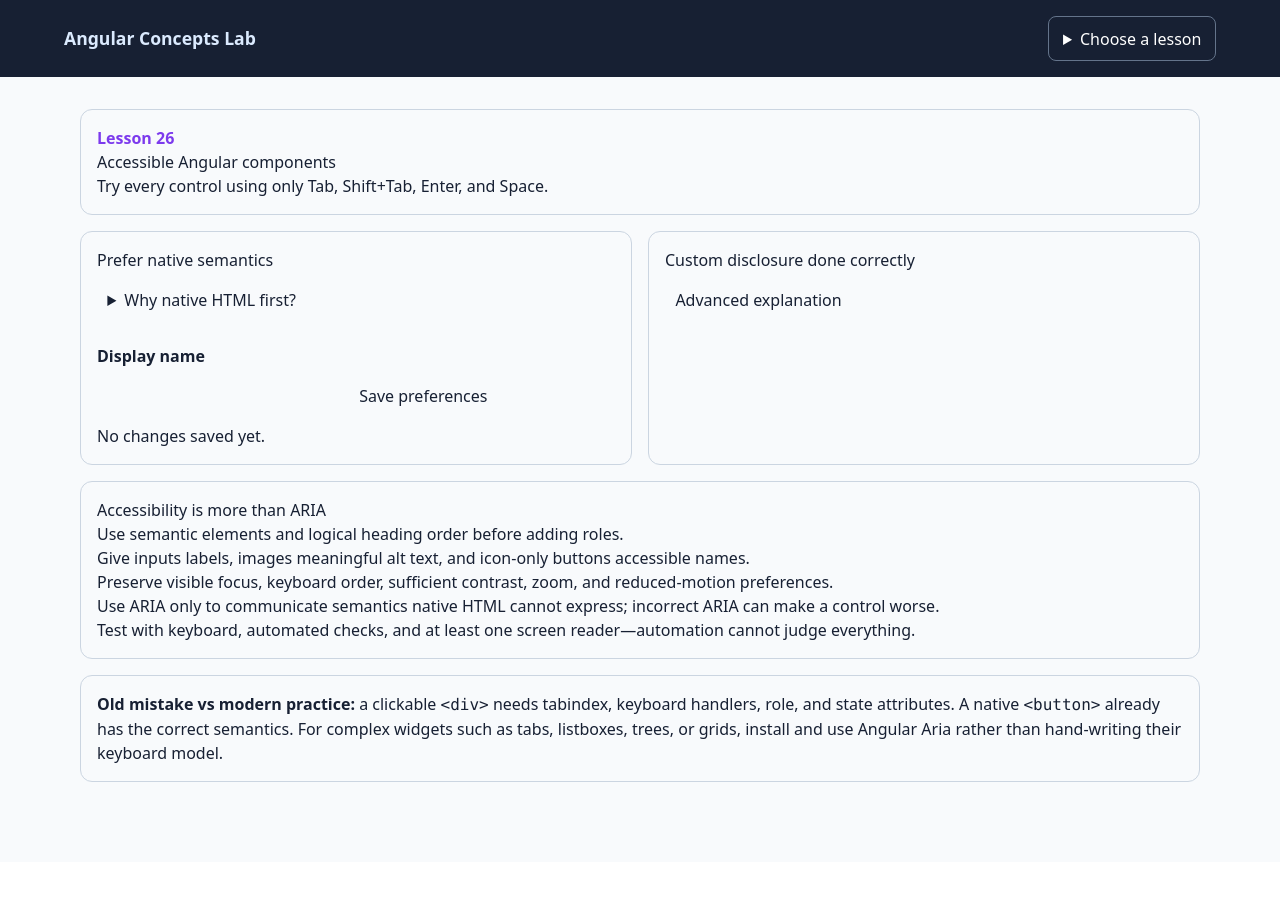
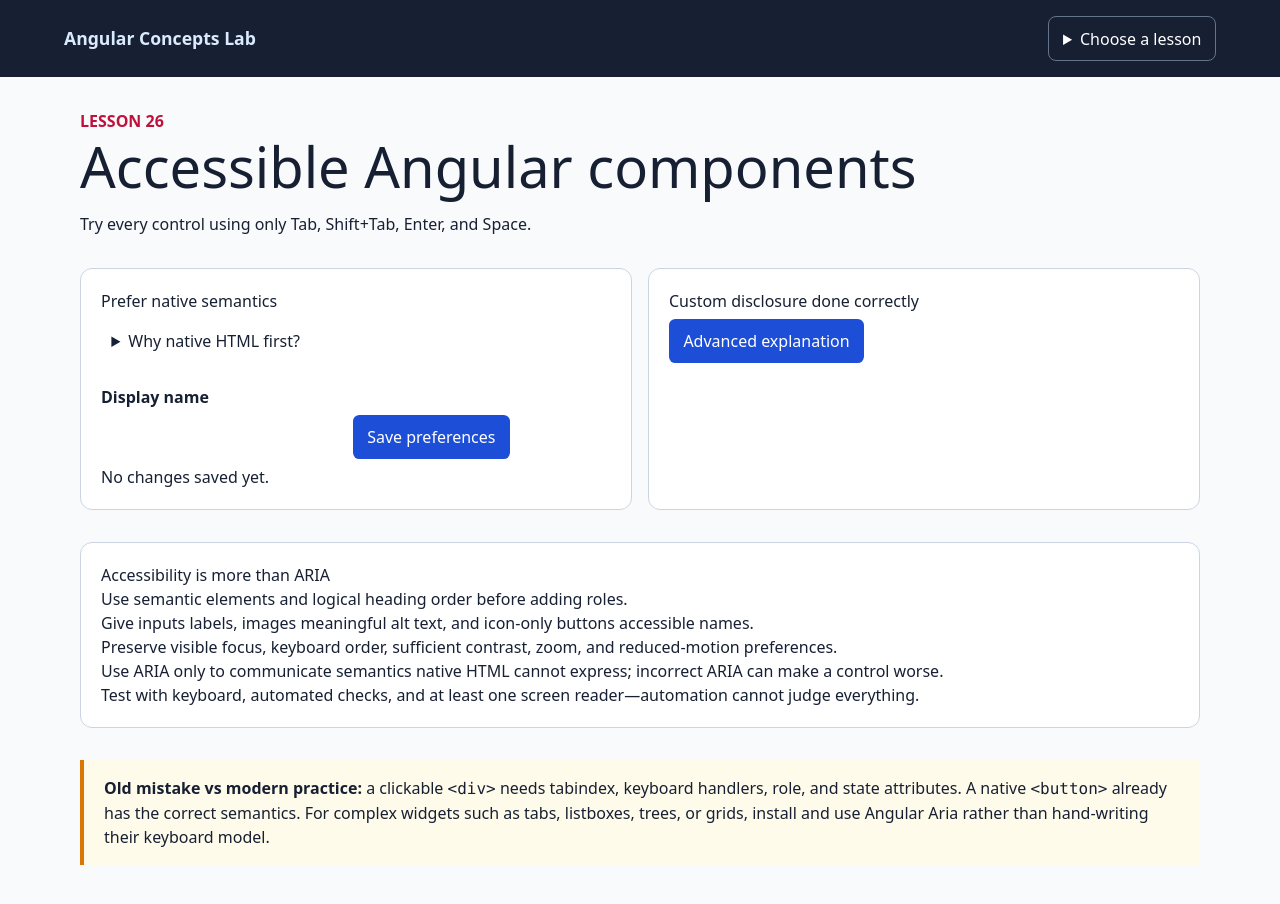
Before and after one commit to rabie-khlifi/angular-comparison, an Angular app: page /accessibility in a window 1280 px wide. Shown: the top 904 px of the page. Before the commit the page ends 862 px from the top, so only its background shows below. Built offline with nearby package versions, Linux system fonts and the light colour scheme.

Commit message:
fixed style mismatch

```diff
--- a/src/app/lessons/accessibility/accessibility-page/accessibility-page.css
+++ b/src/app/lessons/accessibility/accessibility-page/accessibility-page.css
@@ -1,7 +1,12 @@
 :host { display: block; }
-.lesson-heading, .details, article, aside { padding: 1rem; margin-bottom: 1rem; border: 1px solid #cbd5e1; border-radius: .75rem; }
-.eyebrow { color: #7c3aed; font-weight: 700; }
-.grid { display: grid; grid-template-columns: repeat(auto-fit, minmax(18rem, 1fr)); gap: 1rem; }
+.lesson-heading { max-width: 58rem; }
+.eyebrow { color: #be123c; font-weight: 800; text-transform: uppercase; }
+h1 { margin-block: .25rem 1rem; font-size: clamp(2rem, 5vw, 3.5rem); line-height: 1.05; }
+.details, .grid article { padding: 1.25rem; border: 1px solid #cbd5e1; border-radius: .75rem; background: white; }
+.details { margin-block: 2rem; }
+.grid { display: grid; grid-template-columns: repeat(auto-fit, minmax(min(100%, 22rem), 1fr)); gap: 1rem; margin-block: 2rem; }
 label { display: block; margin-top: 1rem; font-weight: 700; }
-input, button, summary { padding: .65rem; margin: .35rem 0; font: inherit; }
+input, summary { padding: .65rem; margin: .35rem 0; font: inherit; }
+button { padding: .65rem .9rem; margin: .35rem 0; border: 0; border-radius: .4rem; color: white; background: #1d4ed8; font: inherit; cursor: pointer; }
 :focus-visible { outline: 3px solid #7c3aed; outline-offset: 3px; }
+aside { margin-top: 2rem; padding: 1rem 1.25rem; border-left: .3rem solid #d97706; background: #fffbeb; }
--- a/src/app/lessons/advanced-forms/advanced-forms-page/advanced-forms-page.css
+++ b/src/app/lessons/advanced-forms/advanced-forms-page/advanced-forms-page.css
@@ -1,8 +1,13 @@
 :host { display: block; }
-.lesson-heading, .details, form { padding: 1rem; margin-bottom: 1rem; border: 1px solid #cbd5e1; border-radius: .75rem; }
-.eyebrow { color: #7c3aed; font-weight: 700; }
-.grid { display: grid; grid-template-columns: repeat(auto-fit, minmax(18rem, 1fr)); gap: 1rem; }
+.lesson-heading { max-width: 58rem; }
+.eyebrow { color: #be123c; font-weight: 800; text-transform: uppercase; }
+h1 { margin-block: .25rem 1rem; font-size: clamp(2rem, 5vw, 3.5rem); line-height: 1.05; }
+.grid { display: grid; grid-template-columns: repeat(auto-fit, minmax(min(100%, 22rem), 1fr)); gap: 1rem; margin-block: 2rem; }
+form, .details { padding: 1.25rem; border: 1px solid #cbd5e1; border-radius: .75rem; background: white; }
+.details { margin-block: 2rem; }
 label { display: grid; gap: .35rem; margin: .8rem 0; font-weight: 700; }
-input, button { padding: .65rem; font: inherit; }
+input { box-sizing: border-box; width: 100%; padding: .65rem; font: inherit; }
+button { padding: .65rem .9rem; border: 0; border-radius: .4rem; color: white; background: #1d4ed8; font: inherit; cursor: pointer; }
+button:disabled { background: #94a3b8; cursor: not-allowed; }
 .error { display: block; color: #b91c1c; margin-bottom: .5rem; }
 code { color: #6d28d9; }
--- a/src/app/lessons/advanced-rxjs/advanced-rxjs-page/advanced-rxjs-page.css
+++ b/src/app/lessons/advanced-rxjs/advanced-rxjs-page/advanced-rxjs-page.css
@@ -1,7 +1,12 @@
 :host { display: block; }
-.lesson-heading, .details, article, aside { padding: 1rem; margin-bottom: 1rem; border: 1px solid #cbd5e1; border-radius: .75rem; }
-.eyebrow { color: #7c3aed; font-weight: 700; }
+.lesson-heading { max-width: 58rem; }
+.eyebrow { color: #be123c; font-weight: 800; text-transform: uppercase; }
+h1 { margin-block: .25rem 1rem; font-size: clamp(2rem, 5vw, 3.5rem); line-height: 1.05; }
+section { margin-block: 2rem; }
+.details, .grid article { padding: 1.25rem; border: 1px solid #cbd5e1; border-radius: .75rem; background: white; }
 .search-label { display: grid; gap: .4rem; max-width: 30rem; margin: 1rem 0; font-weight: 700; }
 input { padding: .7rem; font: inherit; }
-.grid, .operator-grid { display: grid; grid-template-columns: repeat(auto-fit, minmax(16rem, 1fr)); gap: 1rem; }
+.grid, .operator-grid { display: grid; grid-template-columns: repeat(auto-fit, minmax(min(100%, 22rem), 1fr)); gap: 1rem; }
+.grid { margin-block: 2rem; }
 code { color: #6d28d9; }
+aside { margin-top: 2rem; padding: 1rem 1.25rem; border-left: .3rem solid #d97706; background: #fffbeb; }
--- a/src/app/lessons/performance-debugging/performance-debugging-page/performance-debugging-page.css
+++ b/src/app/lessons/performance-debugging/performance-debugging-page/performance-debugging-page.css
@@ -1,6 +1,11 @@
 :host { display: block; }
-.lesson-heading, .details, article, aside { padding: 1rem; margin-bottom: 1rem; border: 1px solid #cbd5e1; border-radius: .75rem; }
-.eyebrow { color: #7c3aed; font-weight: 700; }
-.grid { display: grid; grid-template-columns: repeat(auto-fit, minmax(18rem, 1fr)); gap: 1rem; }
-input, button { padding: .65rem; margin: .4rem; font: inherit; }
+.lesson-heading { max-width: 58rem; }
+.eyebrow { color: #be123c; font-weight: 800; text-transform: uppercase; }
+h1 { margin-block: .25rem 1rem; font-size: clamp(2rem, 5vw, 3.5rem); line-height: 1.05; }
+.details, .grid article { padding: 1.25rem; border: 1px solid #cbd5e1; border-radius: .75rem; background: white; }
+.details { margin-block: 2rem; }
+.grid { display: grid; grid-template-columns: repeat(auto-fit, minmax(min(100%, 22rem), 1fr)); gap: 1rem; margin-block: 2rem; }
+input { padding: .65rem; margin: .4rem; font: inherit; }
+button { padding: .65rem .9rem; margin: .4rem; border: 0; border-radius: .4rem; color: white; background: #1d4ed8; font: inherit; cursor: pointer; }
 code { color: #6d28d9; }
+aside { margin-top: 2rem; padding: 1rem 1.25rem; border-left: .3rem solid #d97706; background: #fffbeb; }
--- a/src/app/lessons/rendering-strategies/rendering-strategies-page/rendering-strategies-page.css
+++ b/src/app/lessons/rendering-strategies/rendering-strategies-page/rendering-strategies-page.css
@@ -1,7 +1,11 @@
 :host { display: block; }
-.lesson-heading, .status, .details, article, aside { padding: 1rem; margin-bottom: 1rem; border: 1px solid #cbd5e1; border-radius: .75rem; }
-.eyebrow { color: #7c3aed; font-weight: 700; }
-.mode-picker { display: flex; flex-wrap: wrap; gap: .7rem; margin: 1rem 0; }
+.lesson-heading { max-width: 58rem; }
+.eyebrow { color: #be123c; font-weight: 800; text-transform: uppercase; }
+h1 { margin-block: .25rem 1rem; font-size: clamp(2rem, 5vw, 3.5rem); line-height: 1.05; }
+.status, .details, .grid article { padding: 1.25rem; border: 1px solid #cbd5e1; border-radius: .75rem; background: white; }
+.status, .details { margin-block: 2rem; }
+.mode-picker { display: flex; flex-wrap: wrap; gap: .7rem; margin-block: 2rem; }
 .mode-picker a { padding: .65rem 1rem; border-radius: .5rem; background: #ede9fe; color: #5b21b6; }
-.grid { display: grid; grid-template-columns: repeat(auto-fit, minmax(16rem, 1fr)); gap: 1rem; }
+.grid { display: grid; grid-template-columns: repeat(auto-fit, minmax(min(100%, 22rem), 1fr)); gap: 1rem; margin-block: 2rem; }
 code { color: #6d28d9; }
+aside { margin-top: 2rem; padding: 1rem 1.25rem; border-left: .3rem solid #d97706; background: #fffbeb; }
--- a/src/app/lessons/state-management/state-management-page/state-management-page.css
+++ b/src/app/lessons/state-management/state-management-page/state-management-page.css
@@ -1,6 +1,10 @@
 :host { display: block; }
-.lesson-heading, .details, article { padding: 1rem; margin-bottom: 1rem; border: 1px solid #cbd5e1; border-radius: .75rem; }
-.eyebrow { color: #7c3aed; font-weight: 700; }
-.grid { display: grid; grid-template-columns: repeat(auto-fit, minmax(18rem, 1fr)); gap: 1rem; }
-input, button { padding: .6rem; margin: .2rem; font: inherit; }
+.lesson-heading { max-width: 58rem; }
+.eyebrow { color: #be123c; font-weight: 800; text-transform: uppercase; }
+h1 { margin-block: .25rem 1rem; font-size: clamp(2rem, 5vw, 3.5rem); line-height: 1.05; }
+.details, .grid article { padding: 1.25rem; border: 1px solid #cbd5e1; border-radius: .75rem; background: white; }
+.details { margin-block: 2rem; }
+.grid { display: grid; grid-template-columns: repeat(auto-fit, minmax(min(100%, 22rem), 1fr)); gap: 1rem; margin-block: 2rem; }
+input { padding: .65rem; font: inherit; }
+button { padding: .65rem .9rem; border: 0; border-radius: .4rem; color: white; background: #1d4ed8; font: inherit; cursor: pointer; }
 li { margin: .4rem 0; }
--- a/src/app/lessons/testing-fundamentals/testing-fundamentals-page/testing-fundamentals-page.css
+++ b/src/app/lessons/testing-fundamentals/testing-fundamentals-page/testing-fundamentals-page.css
@@ -1,6 +1,10 @@
 :host { display: block; }
-.lesson-heading, .details, article, aside { padding: 1rem; margin-bottom: 1rem; border: 1px solid #cbd5e1; border-radius: .75rem; }
-.eyebrow { color: #7c3aed; font-weight: 700; }
-.grid { display: grid; grid-template-columns: repeat(auto-fit, minmax(17rem, 1fr)); gap: 1rem; }
-button { padding: .7rem 1rem; font: inherit; cursor: pointer; }
+.lesson-heading { max-width: 58rem; }
+.eyebrow { color: #be123c; font-weight: 800; text-transform: uppercase; }
+h1 { margin-block: .25rem 1rem; font-size: clamp(2rem, 5vw, 3.5rem); line-height: 1.05; }
+.details, .grid article { padding: 1.25rem; border: 1px solid #cbd5e1; border-radius: .75rem; background: white; }
+.details { margin-block: 2rem; }
+.grid { display: grid; grid-template-columns: repeat(auto-fit, minmax(min(100%, 22rem), 1fr)); gap: 1rem; margin-block: 2rem; }
+button { padding: .65rem .9rem; border: 0; border-radius: .4rem; color: white; background: #1d4ed8; font: inherit; cursor: pointer; }
 code { color: #6d28d9; }
+aside { margin-top: 2rem; padding: 1rem 1.25rem; border-left: .3rem solid #d97706; background: #fffbeb; }
```
